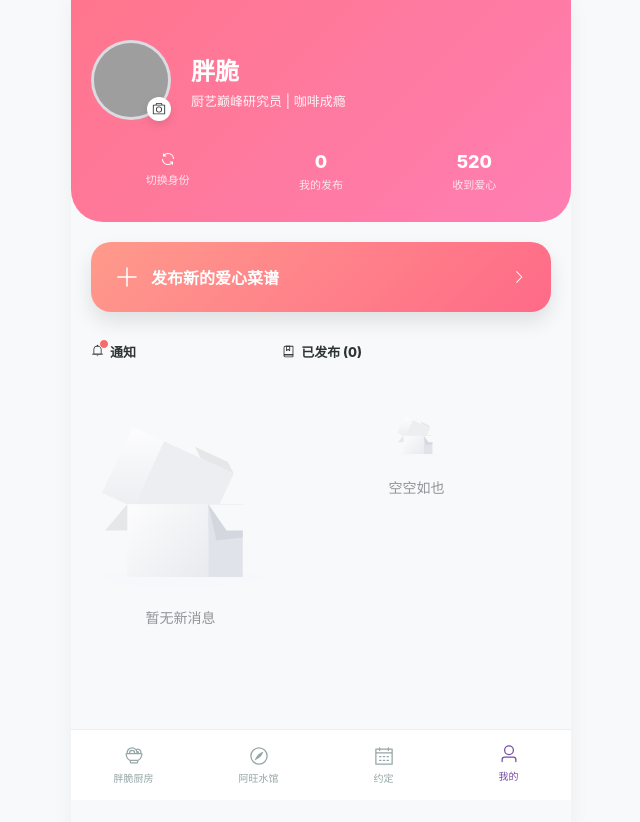
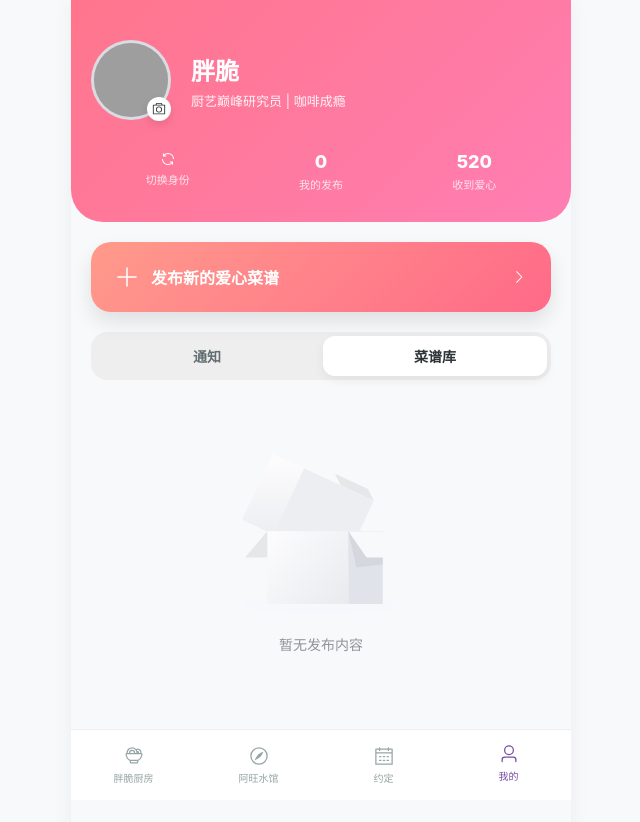
Before and after one commit to Deshui-Wang/2026-04-14-Deshui-Date-PangCC, a Vue app: page /profile in a window 1280 px wide. Both pictures are taken after a click on the element "胖脆". Shown: the top 822 px of the page, without its empty margins (319-959 px from the left). Built offline with nearby package versions, Linux system fonts and the light colour scheme; grey boxes are pictures that could not be loaded.

Commit message:
release: v1.1 - tabbed profile UI, fixed click bugs, and real-time notification sync

```diff
--- a/src/views/Home.vue
+++ b/src/views/Home.vue
@@ -115,7 +115,6 @@ const orderNote = ref('')
 // ... (other variables)
 
 const openOrderSheet = (dish) => {
-  console.log('--- 准备下单 ---', dish.name)
   selectedDish.value = dish
   orderTime.value = ''
   orderNote.value = ''
--- a/src/views/Profile.vue
+++ b/src/views/Profile.vue
@@ -45,16 +45,31 @@
       </div>
     </div>
 
-    <!-- 左右分栏：通知列表 | 已发布内容 -->
-    <div class="main-content-split">
-      <!-- 左侧通知列 -->
-      <div class="side-column notifications">
-        <div class="column-header">
-          <el-badge is-dot class="badge-dot">
-            <el-icon><Bell /></el-icon>
+    <!-- 切换标签 -->
+    <div class="profile-tabs">
+      <div
+        class="tab-pill"
+        :class="{ active: activeTab === 'notices' }"
+        @click="activeTab = 'notices'"
+      >
+        <el-badge :is-dot="notices.length > 0" class="tab-badge-dot">
+          <span>通知</span>
         </el-badge>
-          <span>通知</span>
       </div>
+      <div
+        class="tab-pill"
+        :class="{ active: activeTab === 'published' }"
+        @click="activeTab = 'published'"
+      >
+        <span>{{ identity === '胖脆' ? '菜谱库' : '服务中心' }}</span>
+      </div>
+    </div>
+
+    <!-- 列表展示区 -->
+    <div class="tab-list-container">
+      <transition name="list-slide" mode="out-in">
+        <!-- 通知子页面 -->
+        <div v-if="activeTab === 'notices'" key="notices" class="tab-view">
           <div class="notice-list">
             <div v-for="notice in notices" :key="notice.id" class="notice-item">
               <div class="notice-meta">
@@ -66,22 +81,17 @@
                 <p class="notice-content">{{ notice.content }}</p>
               </div>
               <div class="notice-footer">
-              <el-button link type="danger" size="small" @click="deleteNotice(notice.id)">删除/忽略</el-button>
+                <el-button link type="danger" size="small" @click="deleteNotice(notice.id)">不再提醒</el-button>
               </div>
             </div>
             <el-empty v-if="notices.length === 0" description="暂无新消息" />
           </div>
         </div>
 
-      <!-- 右侧作品列 -->
-      <div class="main-column published">
-        <div class="column-header">
-          <el-icon><Collection /></el-icon>
-          <span>已发布 ({{ publishedItems.length }})</span>
-        </div>
-        <div class="scroll-list">
-          <div v-for="item in publishedItems" :key="item.id" class="item-mini-box">
-            <!-- 删除放在最左侧，防误操作 -->
+        <!-- 已发布子页面 -->
+        <div v-else key="published" class="tab-view">
+          <div class="published-column">
+            <div v-for="item in publishedItems" :key="item.id" class="item-mini-card">
               <el-icon class="mini-del-btn" color="#fab1a0" @click.stop="handleDelete(item.id)"><Delete /></el-icon>
 
               <img v-if="identity === '胖脆'" :src="item.image" class="mini-thumb" />
@@ -91,12 +101,12 @@
                 <span class="mini-name">{{ item.name }}</span>
               </div>
 
-            <!-- 编辑放在最右侧，方便操作 -->
               <el-icon class="mini-edit-btn" @click.stop="handleEdit(item.id)"><Edit /></el-icon>
             </div>
-          <el-empty v-if="publishedItems.length === 0" :image-size="40" description="空空如也" />
+            <el-empty v-if="publishedItems.length === 0" description="暂无发布内容" />
           </div>
         </div>
+      </transition>
     </div>
   </div>
 </template>
@@ -108,6 +118,7 @@ import { ElMessageBox, ElMessage } from 'element-plus'
 
 const router = useRouter()
 const identity = ref('')
+const activeTab = ref('published')
 const publishedItems = ref([])
 const avatarInput = ref(null)
 const customAvatar = ref('')
@@ -287,87 +298,135 @@ const changeIdentity = () => {
 .huge-publish-btn:active { transform: scale(0.97); }
 .btn-content { display: flex; align-items: center; gap: 12px; font-weight: 800; font-size: 16px; }
 
-.main-content-split {
+/* --- 标签切换区域 --- */
+.profile-tabs {
   display: flex;
-  gap: 12px;
-  padding: 0 20px;
-  margin-top: 10px;
+  margin: 0 20px 20px;
+  background: #eee;
+  padding: 4px;
+  border-radius: 16px;
+  gap: 4px;
 }
 
-.column-header {
-  display: flex;
-  align-items: center;
-  gap: 6px;
-  font-size: 13px;
+.tab-pill {
+  flex: 1;
+  text-align: center;
+  padding: 10px 0;
+  font-size: 14px;
   font-weight: 800;
-  color: #2d3436;
-  margin-bottom: 12px;
+  color: #636e72;
+  border-radius: 12px;
+  transition: all 0.3s cubic-bezier(0.4, 0, 0.2, 1);
+  position: relative;
 }
 
-.side-column { flex: 4; }
-.main-column { flex: 6; }
+.tab-pill.active {
+  background: white;
+  color: #2d3436;
+  box-shadow: 0 4px 12px rgba(0,0,0,0.06);
+}
+
+.tab-badge-dot :deep(.el-badge__content.is-fixed.is-dot) {
+  right: -8px;
+  top: 4px;
+  background-color: #ff758c;
+}
+
+/* --- 列表容器 --- */
+.tab-list-container {
+  padding: 0 20px;
+}
+
+.tab-view {
+  min-height: 300px;
+}
 
 .notice-list {
+  display: flex;
+  flex-direction: column;
+  gap: 16px;
+}
+
+.notice-item {
+  background: white;
+  padding: 16px;
+  border-radius: 20px;
+  box-shadow: 0 4px 16px rgba(0,0,0,0.04);
+  border-left: 5px solid #ff758c;
+}
+
+.notice-meta {
+  display: flex;
+  justify-content: space-between;
+  margin-bottom: 8px;
+}
+
+.notice-from { font-weight: bold; font-size: 13px; color: #ff758c; }
+.notice-time { font-size: 11px; color: #ced6e0; }
+.notice-title { font-weight: 900; font-size: 15px; margin: 0 0 6px 0; color: #2d3436; }
+.notice-content { font-size: 13px; color: #636e72; line-height: 1.5; margin: 0; }
+.notice-footer { text-align: right; margin-top: 12px; }
+
+/* --- 作品卡片列表 --- */
+.published-column {
   display: flex;
   flex-direction: column;
   gap: 12px;
 }
 
-.notice-item {
+.item-mini-card {
   background: white;
   padding: 12px;
-  border-radius: 14px;
-  box-shadow: 0 4px 12px rgba(0,0,0,0.05);
-  border-left: 4px solid #ff758c;
+  border-radius: 20px;
+  display: flex;
+  align-items: center;
+  gap: 12px;
+  box-shadow: 0 4px 12px rgba(0,0,0,0.03);
+  position: relative;
 }
 
-.notice-meta {
-  display: flex;
-  justify-content: space-between;
-  margin-bottom: 6px;
+.mini-thumb {
+  width: 56px;
+  height: 56px;
+  border-radius: 12px;
+  object-fit: cover;
 }
 
-.notice-from { font-weight: bold; font-size: 12px; color: #ff758c; }
-.notice-time { font-size: 10px; color: #ced6e0; }
-
-.notice-title { font-weight: 800; font-size: 14px; margin: 0 0 4px 0; color: #2d3436; }
-.notice-content { font-size: 12px; color: #636e72; line-height: 1.4; margin: 0; }
-
-.notice-footer { text-align: right; margin-top: 8px; }
-
-.item-mini-box {
-  background: white;
-  padding: 10px;
-  border-radius: 16px;
+.mini-icon-box {
+  width: 56px;
+  height: 56px;
+  background: #f1f2f6;
+  border-radius: 12px;
   display: flex;
   align-items: center;
-  gap: 10px;
-  box-shadow: 0 4px 10px rgba(0,0,0,0.02);
+  justify-content: center;
+  color: #00ccff;
 }
 
-.mini-del-btn {
-  font-size: 16px;
+.mini-text { flex: 1; overflow: hidden; }
+.mini-name { display: block; font-weight: 800; font-size: 15px; color: #2d3436; white-space: nowrap; overflow: hidden; text-overflow: ellipsis; }
+
+.mini-del-btn, .mini-edit-btn {
+  font-size: 18px;
   cursor: pointer;
+  transition: transform 0.2s;
   padding: 4px;
 }
 
-.mini-thumb { width: 40px; height: 40px; border-radius: 10px; object-fit: cover; }
-.mini-icon-box {
-  width: 40px; height: 40px; border-radius: 10px;
-  background: #f1f2f6; display: flex; align-items: center; justify-content: center;
-  color: #712eff;
+.mini-del-btn:active, .mini-edit-btn:active { transform: scale(0.8); }
+
+/* --- 过渡动画 --- */
+.list-slide-enter-active, .list-slide-leave-active {
+  transition: all 0.3s cubic-bezier(0.4, 0, 0.2, 1);
 }
 
-.mini-text { flex-grow: 1; min-width: 0; }
-.mini-name {
-  font-size: 12px; font-weight: bold; color: #2d3436;
-  white-space: nowrap; overflow: hidden; text-overflow: ellipsis;
+.list-slide-enter-from {
+  opacity: 0;
+  transform: translateX(10px);
 }
 
-.mini-edit-btn {
-  font-size: 18px;
-  color: #74b9ff;
-  cursor: pointer;
-  padding: 4px;
+.list-slide-leave-to {
+  opacity: 0;
+  transform: translateX(-10px);
 }
 </style>
--- a/src/views/Square.vue
+++ b/src/views/Square.vue
@@ -145,7 +145,6 @@ onMounted(() => {
 })
 
 const handleAwangCall = (service) => {
-  console.log('--- 阿旺接收到点击信号 ---', service.name)
   activeService.value = service
   callText.value = ''
   showAwangSheet.value = true
```
Lines whose indentation alone changed are shown as unchanged.
